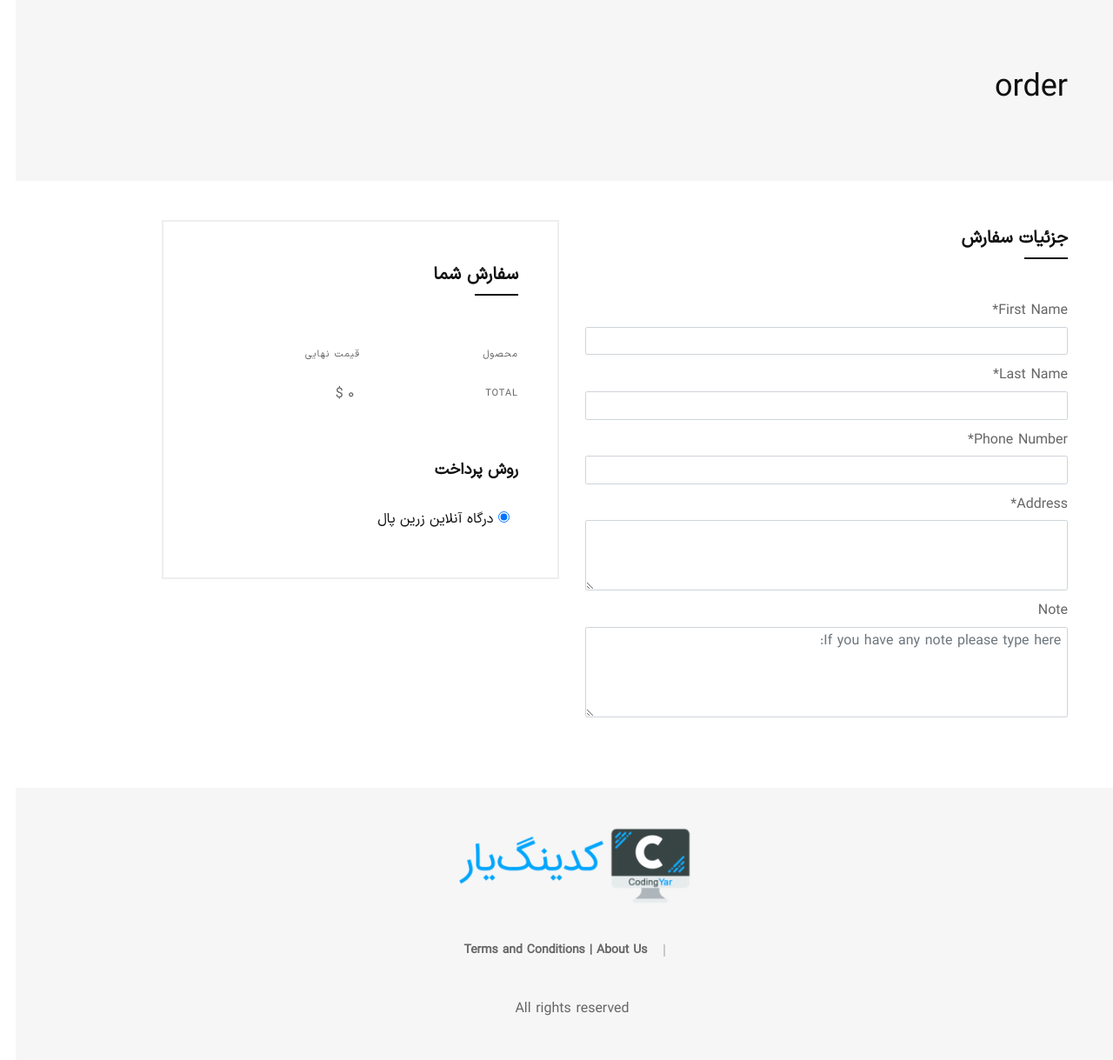
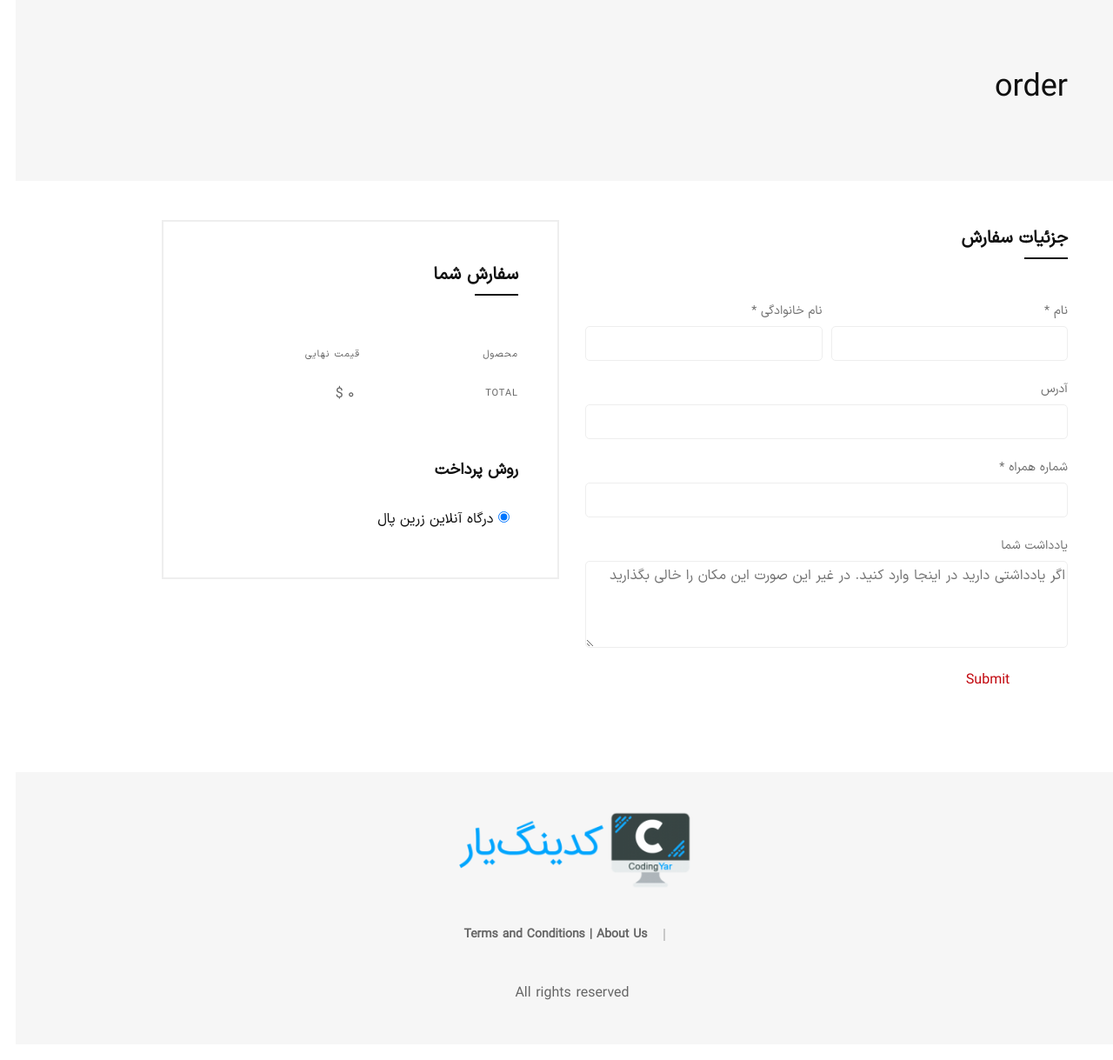
Before and after one commit to Aryanmeta/Online-Shop-Using-Django, a Django app: page /order/create/ in a window 1280 px wide. Shown: the part 104-1323 px from the top of the page at 87% size. After the commit the page ends 1254 px from the top, so only its background shows below. Run offline with Django 4.2, Linux system fonts and the light colour scheme; the visitor is signed in with stand-in values (Sample User, id 1); parts of the project's set-up code (start-up, migrations or seed data) failed here and were passed over; some libraries are stand-ins or nearby versions; some web fonts are replaced.

Commit message:
change form in order_create [orders]

```diff
--- a/orders/templates/orders/order_create.html
+++ b/orders/templates/orders/order_create.html
@@ -8,7 +8,6 @@
 
 {% block title %}Product Detail{% endblock %}
 {% block content %}
-
 
     <!-- Main Content Wrapper Start -->
     <div class="main-content-wrapper">
@@ -25,8 +24,47 @@
                         <div class="checkout-title mt--10">
                             <h2>جزئیات سفارش</h2>
                         </div>
+{#                            <div class="checkout-form">#}
+{#                                {{ form|crispy }}#}
+{#                            </div>#}
                         <div class="checkout-form">
-                                {{ form|crispy }}
+                            <form action="" method="POST" class="form form--checkout">
+                                {% csrf_token %}
+                                {% if form.errors %}
+                                    <div class="alert alert-danger">
+                                        {{ form.errors }}
+                                    </div>
+                                {% endif %}
+                                <div class="form-row mb--20">
+                                    <div class="form__group col-md-6 mb-sm--30">
+                                        <label for="billing_fname" class="form__label form__label--2">نام  <span class="required">*</span></label>
+                                        <input type="text" name="first_name" id="billing_fname" class="form__input form__input--2">
+                                    </div>
+                                    <div class="form__group col-md-6">
+                                        <label for="billing_lname" class="form__label form__label--2">نام خانوادگی  <span class="required">*</span></label>
+                                        <input type="text" name="last_name" id="billing_lname" class="form__input form__input--2">
+                                    </div>
+                                </div>
+                                <div class="form-row mb--20">
+                                    <div class="form__group col-12">
+                                        <label for="billing_address" class="form__label form__label--2">آدرس</label>
+                                        <input type="text" name="address" id="billing_address" class="form__input form__input--2">
+                                    </div>
+                                </div>
+                                <div class="form-row mb--20">
+                                    <div class="form__group col-12">
+                                        <label for="billing_phone" class="form__label form__label--2">شماره همراه <span class="required">*</span></label>
+                                        <input type="text" name="phone_number" id="billing_phone" class="form__input form__input--2">
+                                    </div>
+                                </div>
+                                <div class="form-row">
+                                    <div class="form__group col-12">
+                                        <label for="orderNotes" class="form__label form__label--2">یادداشت شما</label>
+                                        <textarea class="form__input form__input--2 form__input--textarea" id="orderNotes" name="order_note" placeholder="اگر یادداشتی دارید در اینجا وارد کنید. در غیر این صورت این مکان را خالی بگذارید"></textarea>
+                                    </div>
+                                </div>
+                                <button class="btn" type="submit">{% trans 'Submit' %}</button>
+                            </form>
                         </div>
                     </div>
                     <div class="col-xl-5 offset-xl-1 col-lg-6 mt-md--40">
```
Lines whose indentation alone changed are shown as unchanged.
